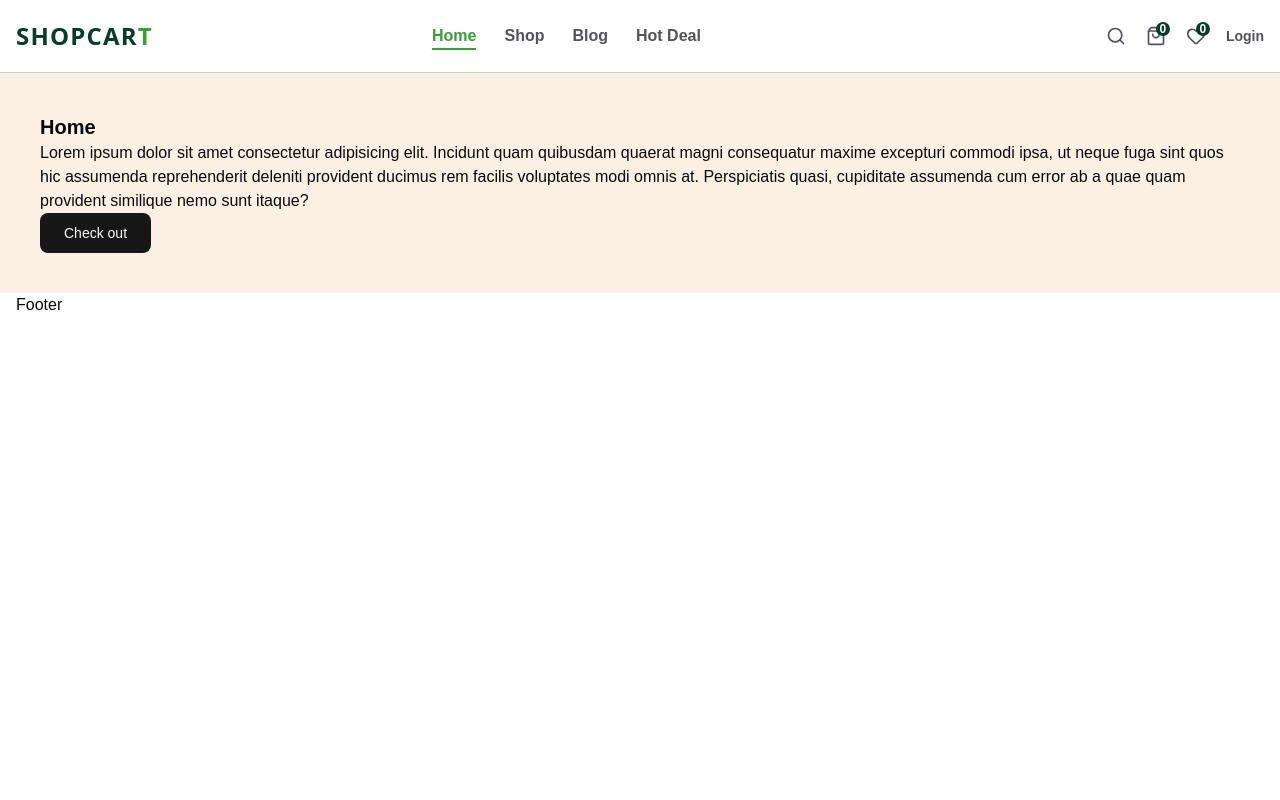
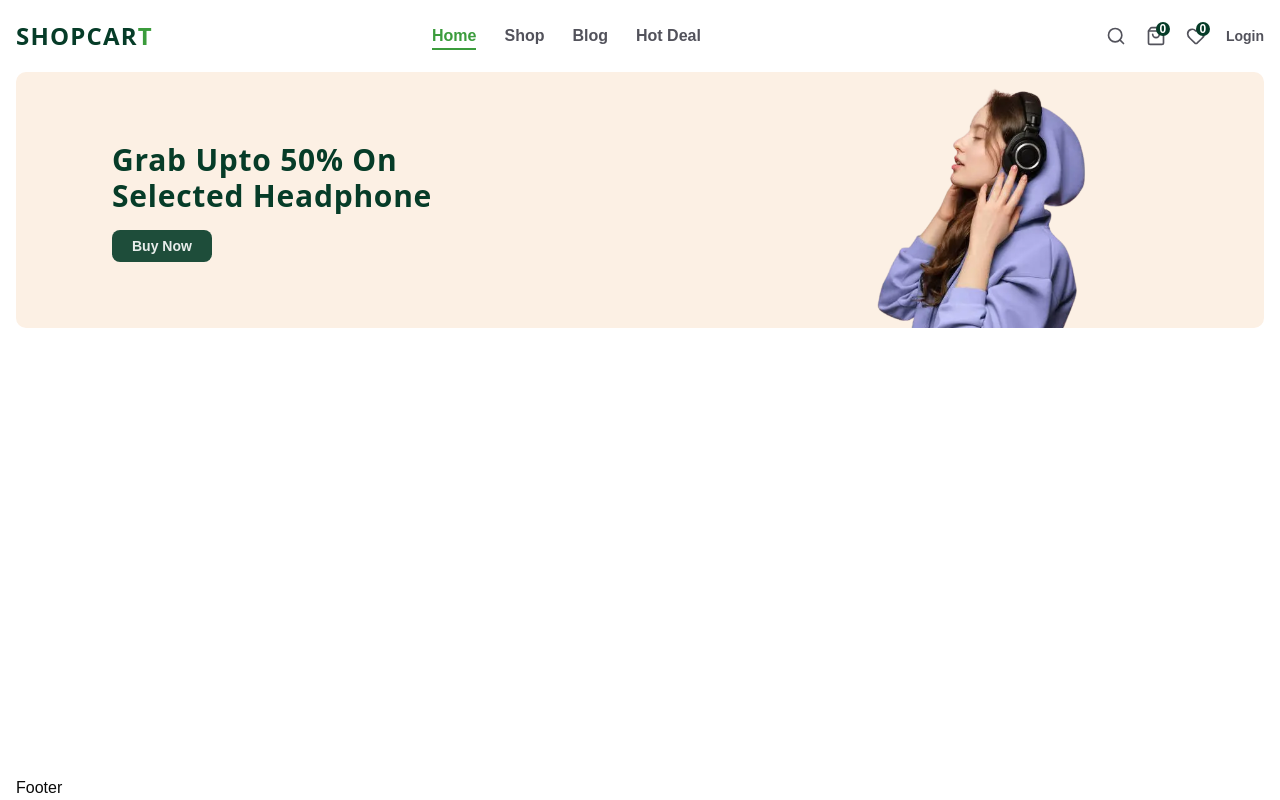
Before and after one commit to laesuddin/NextJS-eCommerce, a Next.js app: page / in a window 1280 px wide. Built offline with nearby package versions, Linux system fonts and the light colour scheme; no server answers.

Commit message:
Homebanner design done

```diff
--- a/app/layout.tsx
+++ b/app/layout.tsx
@@ -29,9 +29,11 @@ export default function RootLayout({
     <ClerkProvider>
       <html lang="en">
         <body className="font-poppins antialiased">
+          <div className="flex flex-col min-h-screen">
           <Header />
-          {children}
+          <main className="flex-1">{children}</main>
           <Footer />
+          </div>
         </body>
       </html>
     </ClerkProvider>
--- a/app/page.tsx
+++ b/app/page.tsx
@@ -1,19 +1,11 @@
 import Container from "@/components/Container";
+import HomeBanner from "@/components/HomeBanner";
 import { Button } from "@/components/ui/button";
 
 const Home = () => {
   return (
-    <Container className="p-10 bg-shop_light_pink">
-      <h2 className="text-xl font-semibold">Home</h2>
-      <p>
-        Lorem ipsum dolor sit amet consectetur adipisicing elit. Incidunt quam
-        quibusdam quaerat magni consequatur maxime excepturi commodi ipsa, ut
-        neque fuga sint quos hic assumenda reprehenderit deleniti provident
-        ducimus rem facilis voluptates modi omnis at. Perspiciatis quasi,
-        cupiditate assumenda cum error ab a quae quam provident similique nemo
-        sunt itaque?
-      </p>
-      <Button size='lg'>Check out</Button>
+    <Container>
+      <HomeBanner />
     </Container>
   );
 };
--- a/components/Header.tsx
+++ b/components/Header.tsx
@@ -11,9 +11,8 @@ import { ClerkLoaded, SignedIn, UserButton } from "@clerk/nextjs";
 
 const Header = async () => {
   const user = await currentUser();
-  console.log("Current User in Header:", user);
   return (
-    <header className="bg-white py-5 border-b border-b-black/20">
+    <header className="bg-white py-5">
       <Container className="flex items-center justify-between text-lightColor">
         <div className="w-auto md:w-1/3 flex items-center gap-2.5 justify-start md:gap-0">
           <MobileMenu />
--- /dev/null
+++ b/components/HomeBanner.tsx
@@ -0,0 +1,32 @@
+import React from "react";
+import { Title } from "./ui/text";
+import Link from "next/link";
+import Image from "next/image";
+import { banner_1 } from "@/images";
+
+const HomeBanner = () => {
+  return (
+    <div className="py-16 md:py-0 bg-shop_light_pink rounded-lg px-10 lg:px-24 flex items-center justify-between">
+      <div className="space-y-5">
+        <Title className="mb-5">
+          Grab Upto 50% on <br /> Selected headphone
+        </Title>
+        <Link
+          href={"/shop"}
+          className="bg-shop_dark_green/90 text-white/90 px-5 py-2 rounded-md text-sm font-semibold hover:text-white hover:bg-shop_dark_green hoverEffect"
+        >
+          Buy Now
+        </Link>
+      </div>
+      <div>
+        <Image
+          src={banner_1}
+          alt="banner image"
+          className="hidden md:inline-flex w-96"
+        />
+      </div>
+    </div>
+  );
+};
+
+export default HomeBanner;
--- /dev/null
+++ b/components/ui/text.tsx
@@ -0,0 +1,13 @@
+import { cn } from "@/lib/utils";
+
+const Title = ({
+  children,
+  className,
+}: {
+  children: React.ReactNode;
+  className?: string;
+}) => {
+  return <h2 className={cn("text-3xl font-bold text-shop_dark_green capitalize tracking-wide font-sans", className)}>{children}</h2>;
+};
+
+export { Title };
--- /dev/null
+++ b/images/index.ts
@@ -0,0 +1,2 @@
+import banner_1 from '@/images/banner/banner_1.webp';
+export { banner_1 };
```
Also changed, not shown: images/banner/banner_1.webp (added).
